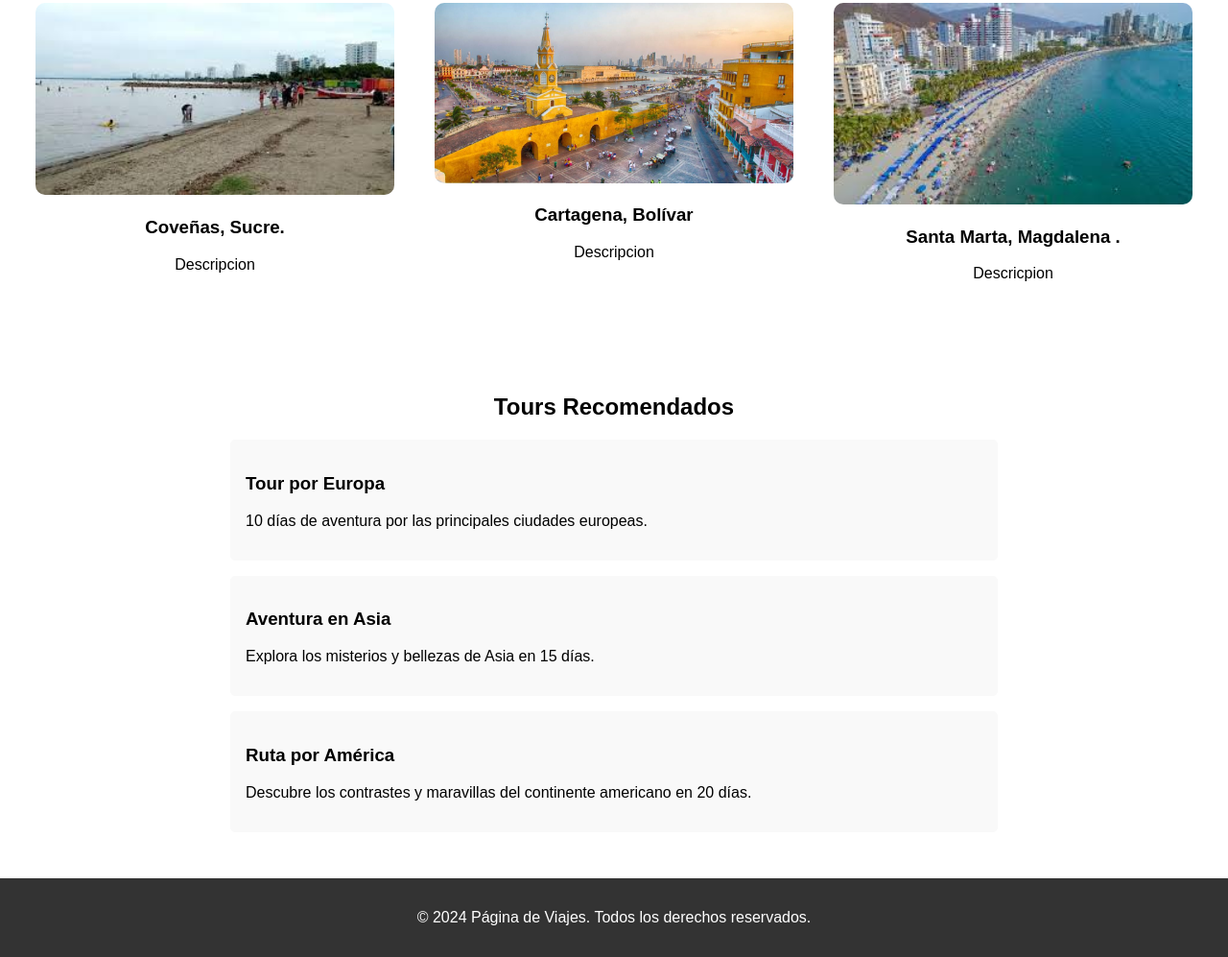
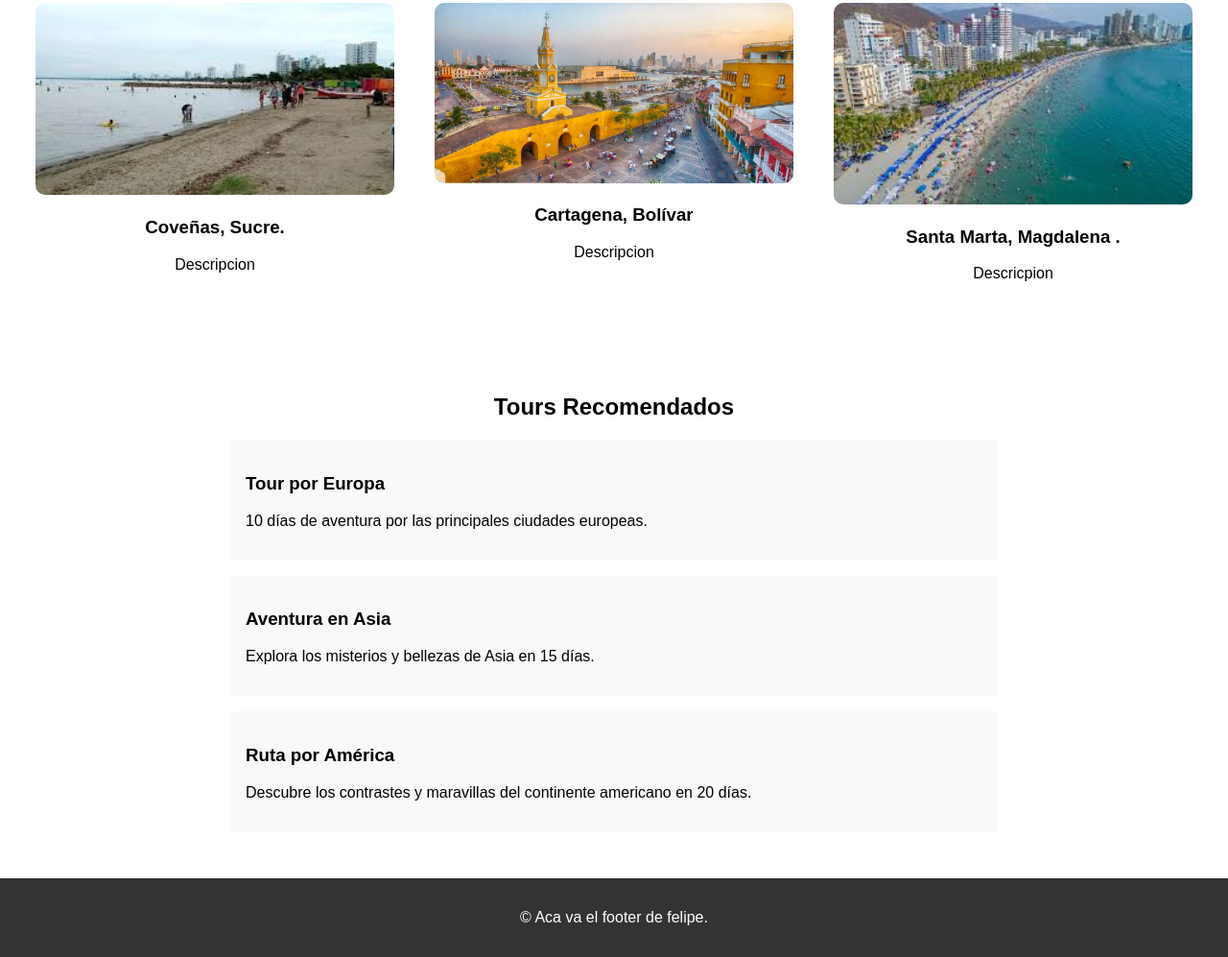
Before and after one commit to natalyvilla/Viajarte, a plain HTML site: page index.html in a window 1280 px wide. Shown: the part 642-1639 px from the top of the page at 96% size. Drawn offline with Linux system fonts and the light colour scheme.

Commit message:
Juan Dai

```diff
--- a/index.html
+++ b/index.html
@@ -69,7 +69,7 @@
 
 
     <footer>
-        <p>&copy; 2024 Página de Viajes. Todos los derechos reservados.</p>
+        <p>&copy; Aca va el footer de felipe.</p>
     </footer>
 </body>
 </html>
```
